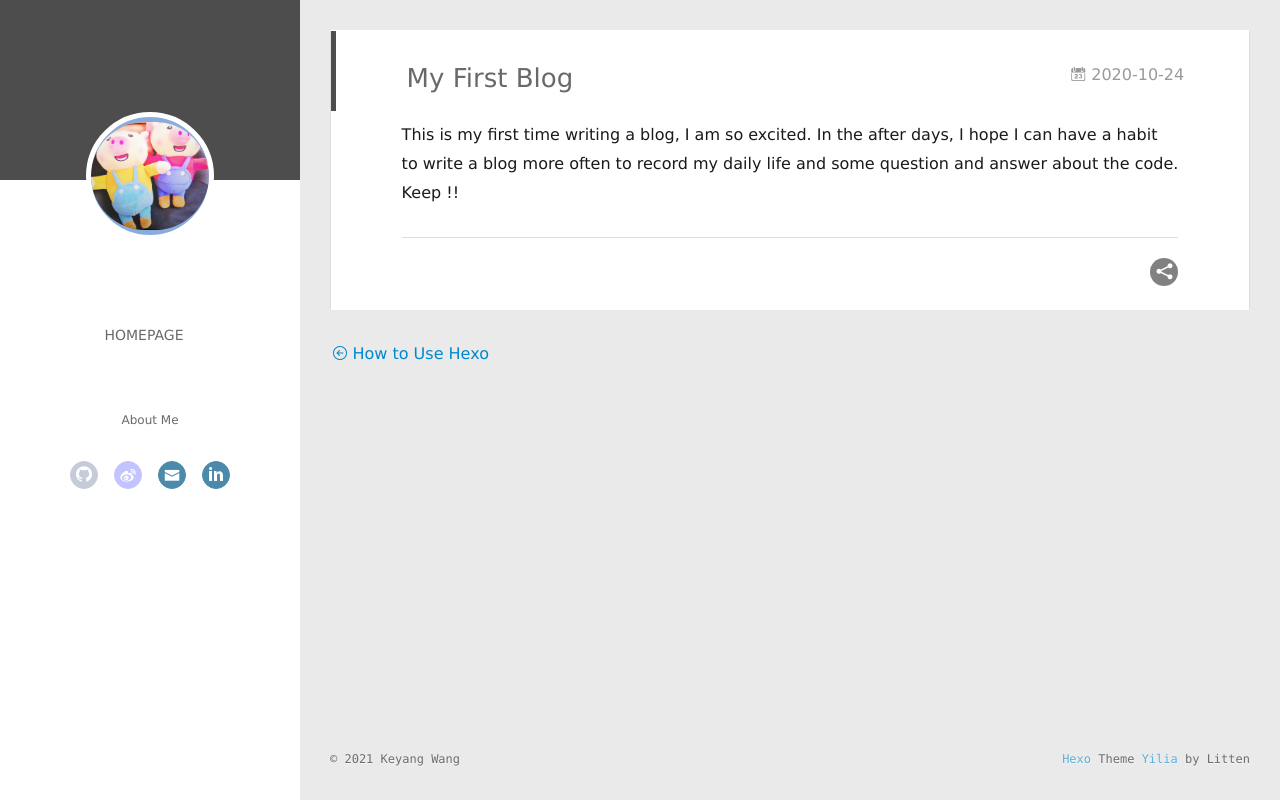
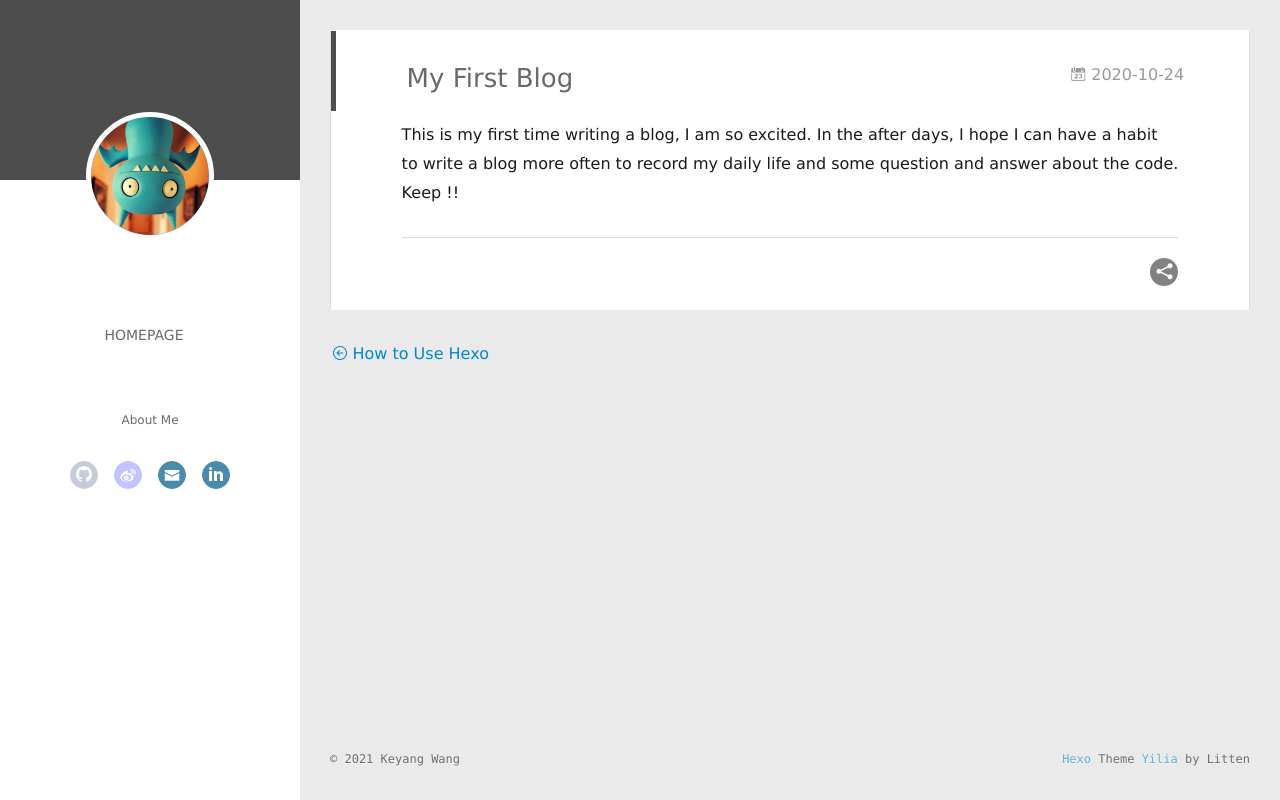
Before and after one commit to wangkeyangleon/wangkeyangleon.github.io, a plain HTML site: page 2020/10/24/my-first-blog/index.html in a window 1280 px wide. Drawn offline with Linux system fonts and the light colour scheme; no server answers.

Commit message:
Site updated: 2021-06-07 15:26:23

```diff
--- a/2020/10/24/my-first-blog/index.html
+++ b/2020/10/24/my-first-blog/index.html
@@ -47,7 +47,7 @@
 <div class="intrude-less">
 	<header id="header" class="inner">
 		<a href="/" class="profilepic">
-			<img src="/images/jiaojiao.png" class="js-avatar">
+			<img src="/images/litten.png" class="js-avatar">
 		</a>
 		<hgroup>
 		  <h1 class="header-author"><a href="/"></a></h1>
@@ -95,7 +95,7 @@
 	<div class="intrude-less">
 		<header id="header" class="inner">
 			<div class="profilepic">
-				<img src="/images/jiaojiao.png" class="js-avatar">
+				<img src="/images/litten.png" class="js-avatar">
 			</div>
 			<hgroup>
 			  <h1 class="header-author js-header-author"></h1>
```
Also changed, not shown: 2021/06/07/ MarkDown grammer/index.html (+2 -2 lines), 2021/06/07/hexo/index.html (+2 -2 lines), archives/2020/10/index.html (+2 -2 lines), archives/2020/index.html (+2 -2 lines), archives/2021/06/index.html (+2 -2 lines), archives/2021/index.html (+2 -2 lines), archives/index.html (+2 -2 lines), index.html (+2 -2 lines), Images/litten.png (added).
